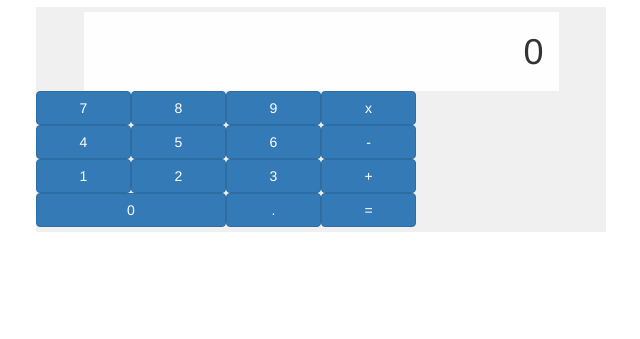
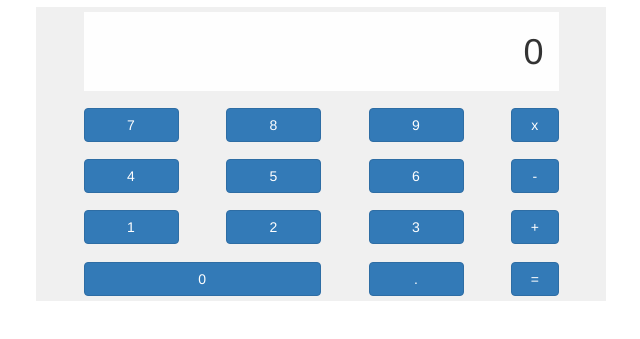
Before and after one commit to wrejcodes/jscalc, a plain HTML site: page index.html in a window 1280 px wide. Shown: the part 63-402 px from the top of the page, without its empty margins (319-959 px from the left). Drawn offline with nearby package versions, Linux system fonts and the light colour scheme.

Commit message:
Started preliminary styling on buttons. Basic spacing and whatnot.

```diff
--- a/index.html
+++ b/index.html
@@ -23,27 +23,27 @@
 				</div>
 			</div>
 			<div class="row">
-				<div class="btn btn-primary col-xs-2 calc-btn">7</div>
-				<div class="btn btn-primary col-xs-2 calc-btn">8</div>
-				<div class="btn btn-primary col-xs-2 calc-btn">9</div>
-				<div class="btn btn-primary col-xs-2 calc-btn">x</div>
+				<div class="btn btn-primary col-xs-2 col-xs-offset-1 calc-btn">7</div>
+				<div class="btn btn-primary col-xs-2 col-xs-offset-1 calc-btn">8</div>
+				<div class="btn btn-primary col-xs-2 col-xs-offset-1 calc-btn">9</div>
+				<div class="btn btn-primary col-xs-1 col-xs-offset-1 calc-btn">x</div>
 			</div>
 			<div class="row">
-				<div class="btn btn-primary col-xs-2 calc-btn">4</div>
-				<div class="btn btn-primary col-xs-2 calc-btn">5</div>
-				<div class="btn btn-primary col-xs-2 calc-btn">6</div>
-				<div class="btn btn-primary col-xs-2 calc-btn">-</div>
+				<div class="btn btn-primary col-xs-2 col-xs-offset-1 calc-btn">4</div>
+				<div class="btn btn-primary col-xs-2 col-xs-offset-1 calc-btn">5</div>
+				<div class="btn btn-primary col-xs-2 col-xs-offset-1 calc-btn">6</div>
+				<div class="btn btn-primary col-xs-1 col-xs-offset-1 calc-btn">-</div>
 			</div>
 			<div class="row">
-				<div class="btn btn-primary col-xs-2 calc-btn">1</div>
-				<div class="btn btn-primary col-xs-2 calc-btn">2</div>
-				<div class="btn btn-primary col-xs-2 calc-btn">3</div>
-				<div class="btn btn-primary col-xs-2 calc-btn">+</div>
+				<div class="btn btn-primary col-xs-2 col-xs-offset-1 calc-btn">1</div>
+				<div class="btn btn-primary col-xs-2 col-xs-offset-1 calc-btn">2</div>
+				<div class="btn btn-primary col-xs-2 col-xs-offset-1 calc-btn">3</div>
+				<div class="btn btn-primary col-xs-1 col-xs-offset-1 calc-btn">+</div>
 			</div>
 			<div class="row">
-				<div class="btn btn-primary col-xs-4 calc-btn">0</div>
-				<div class="btn btn-primary col-xs-2 calc-btn">.</div>
-				<div class="btn btn-primary col-xs-2 calc-btn">=</div>
+				<div class="btn btn-primary col-xs-5 col-xs-offset-1 calc-btn" id="zero-btn">0</div>
+				<div class="btn btn-primary col-xs-2 col-xs-offset-1 calc-btn">.</div>
+				<div class="btn btn-primary col-xs-1 col-xs-offset-1 calc-btn">=</div>
 			</div>
 		</div>
 
--- a/style.css
+++ b/style.css
@@ -11,3 +11,6 @@
 	background-color: #fefefe;
 
 }
+.calc-btn {
+	margin-top:3%;
+}
```
